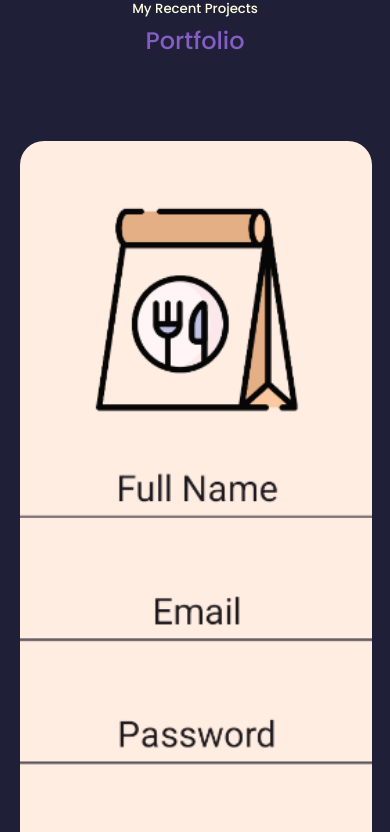
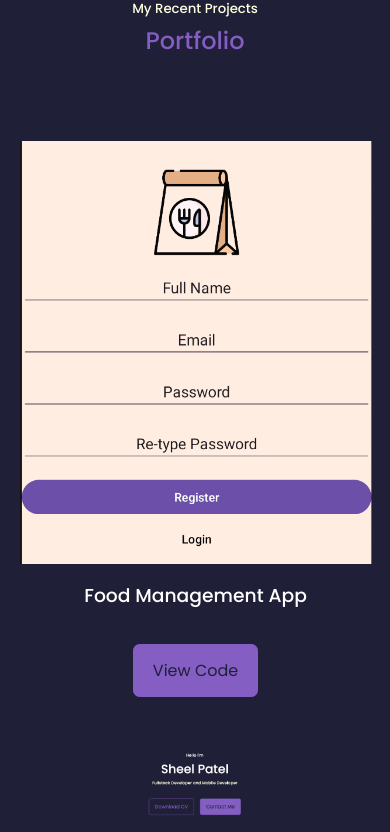
Before and after one commit to Kyoko522/Portfolio-website, a Next.js app: page / in a window 390 px wide. Shown: the part 3533-4365 px from the top of the page. Built offline with nearby package versions, Linux system fonts and the light colour scheme.

Commit message:
portfolio section image resized to original diementions

```diff
--- a/components/portfolio/portfolio.css
+++ b/components/portfolio/portfolio.css
@@ -18,7 +18,7 @@
     display: flex;
     flex-direction: column;
     align-items: center;
-    justify-content: center; /* Add this line */
+    justify-content: center; /* Center content vertically */
     text-align: center; /* Center text */
 }
 
@@ -29,10 +29,11 @@
 
 .portfolio__items-image {
     border-radius: 1.5rem;
-    overflow: hidden;
+    overflow: visible; /* Allow image edges to extend */
     align-items: center;
     display: flex;
     justify-content: center;
+    position: relative; /* Allow child image positioning */
 }
 
 .portfolio__item-title {
@@ -48,23 +49,41 @@
     margin: 2rem;
 }
 
-a{
-margin: 0 10px;
+a {
+    margin: 0 10px;
 }
 
 .portfolio__item-image {
     border-radius: 1.5rem;
-    overflow: hidden;
+    overflow: visible; /* Allow image edges to extend */
     display: flex;
     justify-content: center;
     align-items: center;
+    position: relative; /* Relative for precise child positioning */
+    width: 100%; /* Scale the image container */
+    height: auto; /* Maintain aspect ratio */
 }
+
+.portfolio__item-image img {
+    width: 100%; /* Make the image responsive */
+    height: auto; /* Maintain aspect ratio */
+    /* transform: rotate(10deg); Slight rotation */
+    transition: transform var(--transition); /* Smooth transition for rotation */
+}
+
+/* .portfolio__item-image img:hover {
+    transform: rotate(0deg);
+} */
 
 /* Making it responsive for tablets */
 @media screen and (max-width: 1028px) {
     .portfolio__container {
         grid-template-columns: 1fr 1fr;
         gap: 1.2rem;
+    }
+
+    .portfolio__item-image {
+        max-width: 90%; /* Scale down the image container */
     }
 }
 
@@ -74,4 +93,8 @@ margin: 0 10px;
         grid-template-columns: 1fr;
         gap: 1rem;
     }
+
+    .portfolio__item-image {
+        max-width: 100%; /* Fit container on smaller screens */
+    }
 }
```
